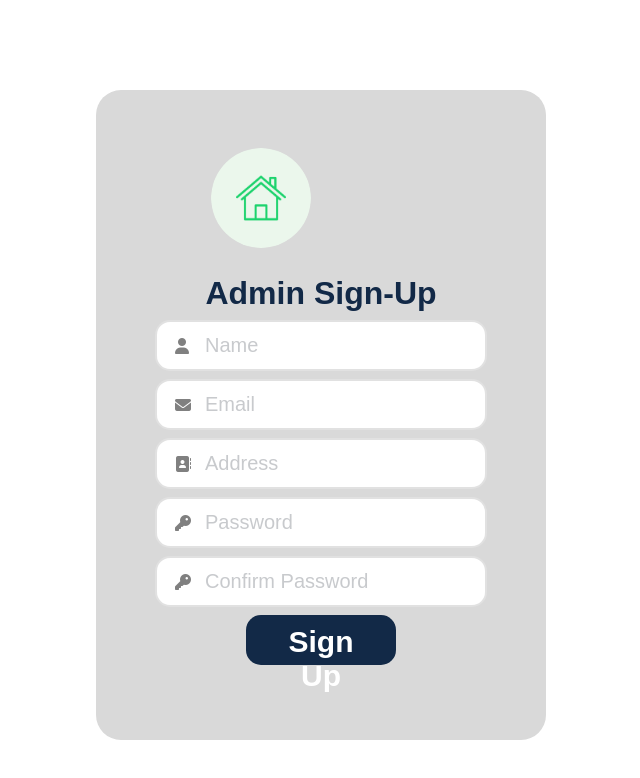
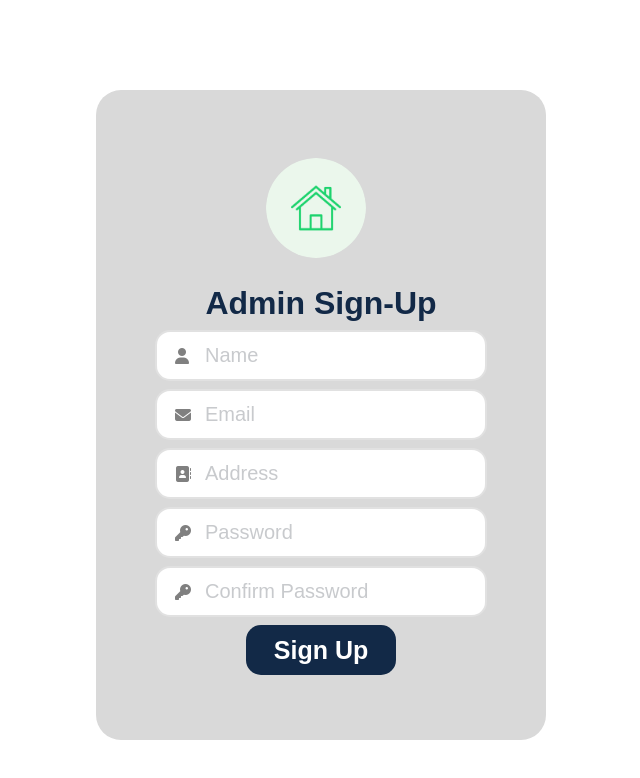
Before and after one commit to codingvaleria/housyproperties-frontend, a React (Create React App) app: page /admin/signup in a window 1280 px wide. Shown: the top 778 px of the page, without its empty margins (319-959 px from the left). Built offline with nearby package versions, Linux system fonts and the light colour scheme; a web font is replaced by a local one.

Commit message:
fix admin sign up

```diff
--- a/src/admin/components/adminsignup/Adminsignup.css
+++ b/src/admin/components/adminsignup/Adminsignup.css
@@ -20,7 +20,7 @@
   padding-bottom: 20px;
   justify-content: center;
   display: flex;
-  padding-right: 120px;
+  padding-right: 10px;
 }
 
 .logo-container {
@@ -66,11 +66,11 @@
   padding-left: 3rem;
 }
 
-button {
+.s-button {
   height: 50px;
   width: 150px;
   background-color: #122947;
-  font-size: 30px;
+  font-size: 25px;
   color: #fff;
   border-radius: 15px;
   border: none;
--- a/src/admin/components/adminsignup/Adminsignup.js
+++ b/src/admin/components/adminsignup/Adminsignup.js
@@ -43,7 +43,7 @@ function Adminsignup({ onLogin }) {
   return (
     <div className="main-a">
       <div className="form-field">
-        <form id="form" onSubmit={handleSubmit}>
+        <form id="s-form" onSubmit={handleSubmit}>
           <div className="logo-a">
             <div className="logo-container">
               <img src={logo} alt="logo" className="logo-img"></img>
@@ -134,8 +134,8 @@ function Adminsignup({ onLogin }) {
             </div>
           )}
 
-          <div className="login-a">
-            <button onSubmit={handleSubmit} type="submit">
+          <div className="signup">
+            <button className="s-button" onSubmit={handleSubmit} type="submit">
               Sign Up
             </button>
           </div>
```
